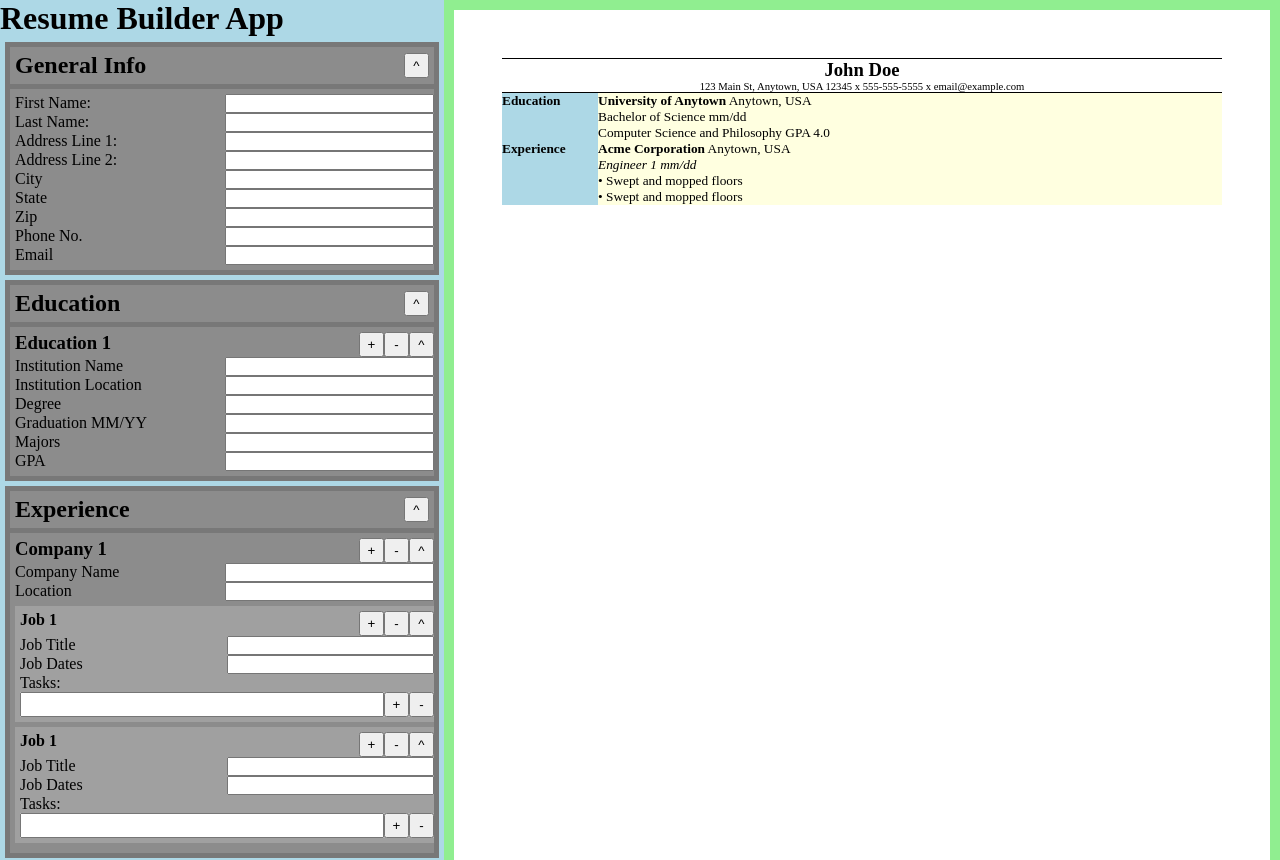
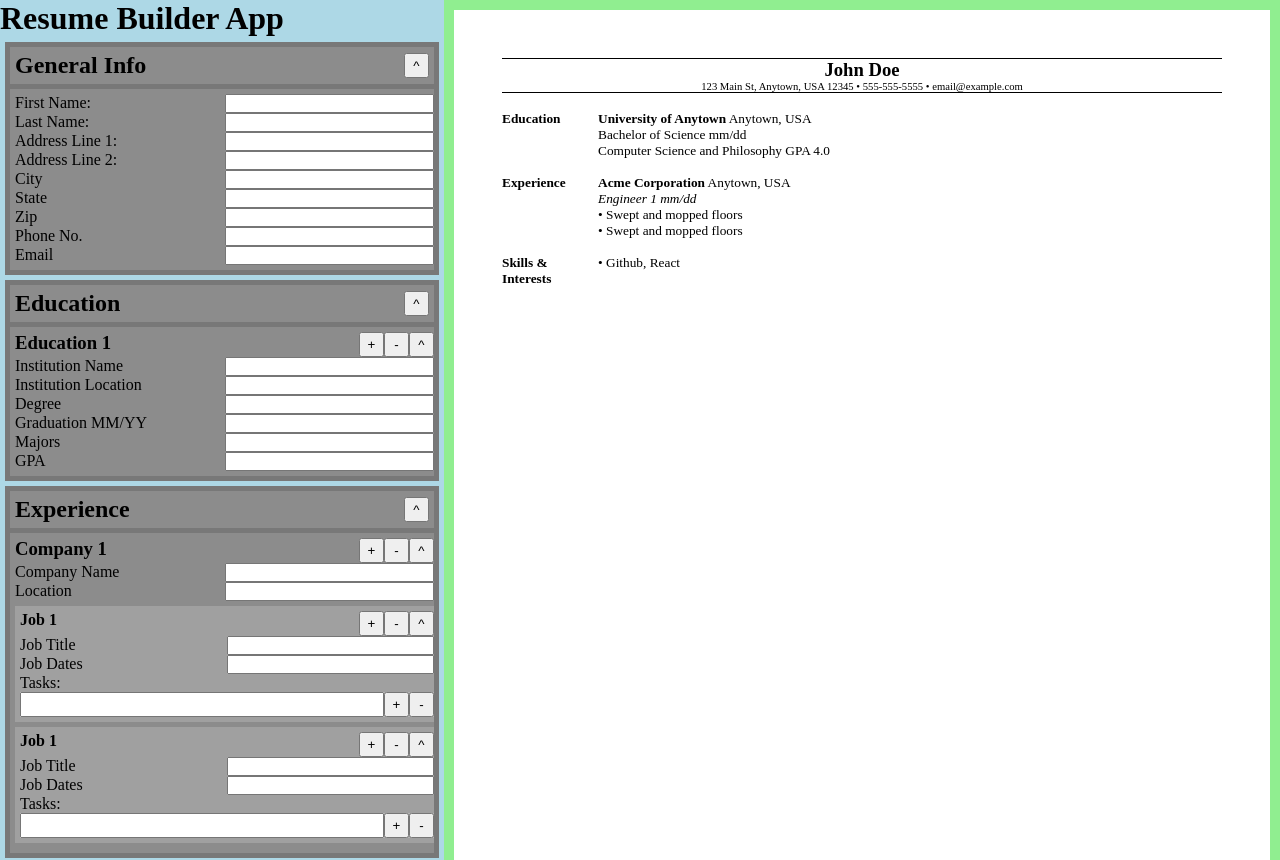
Before and after one commit to hansbuilt/odin-CVApplication, a React (Vite) app: page / in a window 1280 px wide. Shown: the top 860 px of the page. Built offline with nearby package versions, Linux system fonts and the light colour scheme.

Commit message:
Added resume header section, section spacers

```diff
--- a/src/Viewer.css
+++ b/src/Viewer.css
@@ -4,6 +4,7 @@
   background-color: white;
   width: 816px;
   height: 1056px;
+  font-family: "Times New Roman", Times, serif;
 }
 
 .resumeContainer {
@@ -55,11 +56,11 @@
 
 .resumeSectionName {
   font-weight: bold;
-  background-color: lightblue;
+  /* background-color: lightblue; */
 }
 
 .resumeSectionContent {
-  background-color: lightyellow;
+  /* background-color: lightyellow; */
 }
 
 .institutionName,
@@ -70,3 +71,10 @@
 .companyJobHeader {
   font-style: italic;
 }
+
+.spacer {
+  font-size: 10pt;
+  line-height: 1em;
+  display: inline-block;
+  width: 1px;
+}
--- a/src/components/viewer/ResumeEducationContainer.jsx
+++ b/src/components/viewer/ResumeEducationContainer.jsx
@@ -13,6 +13,7 @@ function ResumeEducationContainer({ name, children }) {
         gpa="GPA 4.0"
       ></ResumeEducationItem>
       {children}
+      <span className="spacer"></span>
     </ResumeSectionContainer>
   );
 }
--- a/src/components/viewer/ResumeExperienceItem.jsx
+++ b/src/components/viewer/ResumeExperienceItem.jsx
@@ -12,6 +12,7 @@ function ResumeExperienceItem({ name, location }) {
         name="Engineer 1"
         dates="mm/dd"
       ></ResumeExperienceJob>
+      <span className="spacer"></span>
     </div>
   );
 }
--- a/src/components/viewer/ResumeHeader.jsx
+++ b/src/components/viewer/ResumeHeader.jsx
@@ -1,10 +1,13 @@
 function ResumeHeader() {
   return (
-    <div className="resumeHeader">
-      <div className="resumeHeaderName">John Doe</div>
-      <div className="resumeHeaderContact">
-        123 Main St, Anytown, USA 12345 x 555-555-5555 x email@example.com
+    <div>
+      <div className="resumeHeader">
+        <div className="resumeHeaderName">John Doe</div>
+        <div className="resumeHeaderContact">
+          123 Main St, Anytown, USA 12345 • 555-555-5555 • email@example.com
+        </div>
       </div>
+      <span className="spacer"></span>
     </div>
   );
 }
--- a/src/components/viewer/ResumeSkillItem.jsx
+++ b/src/components/viewer/ResumeSkillItem.jsx
@@ -0,0 +1,10 @@
+function ResumeSkillItem({ text }) {
+  return (
+    <div className="skillItem">
+      <span>• </span>
+      <span>{text}</span>
+    </div>
+  );
+}
+
+export default ResumeSkillItem;
--- /dev/null
+++ b/src/components/viewer/ResumeSkillsContainer.jsx
@@ -0,0 +1,14 @@
+import ResumeSectionContainer from "./ResumeSectionContainer";
+import ResumeSkillItem from "./ResumeSkillItem";
+
+function ResumeSkillsContainer({ name, children }) {
+  return (
+    <ResumeSectionContainer name="Skills & Interests">
+      <ResumeSkillItem text="Github, React"></ResumeSkillItem>
+
+      {children}
+    </ResumeSectionContainer>
+  );
+}
+
+export default ResumeSkillsContainer;
--- a/src/components/viewer/ViewerContainer.jsx
+++ b/src/components/viewer/ViewerContainer.jsx
@@ -1,6 +1,7 @@
 import ResumeHeader from "./ResumeHeader";
 import ResumeEducationContainer from "./ResumeEducationContainer";
 import ResumeExperienceContainer from "./ResumeExperienceContainer";
+import ResumeSkillsContainer from "./ResumeSkillsContainer";
 
 function ViewerContainer({ children }) {
   //   const [scale, setScale] = useState(1);
@@ -23,6 +24,7 @@ function ViewerContainer({ children }) {
         <ResumeHeader></ResumeHeader>
         <ResumeEducationContainer></ResumeEducationContainer>
         <ResumeExperienceContainer></ResumeExperienceContainer>
+        <ResumeSkillsContainer></ResumeSkillsContainer>
       </div>
     </div>
   );
```
